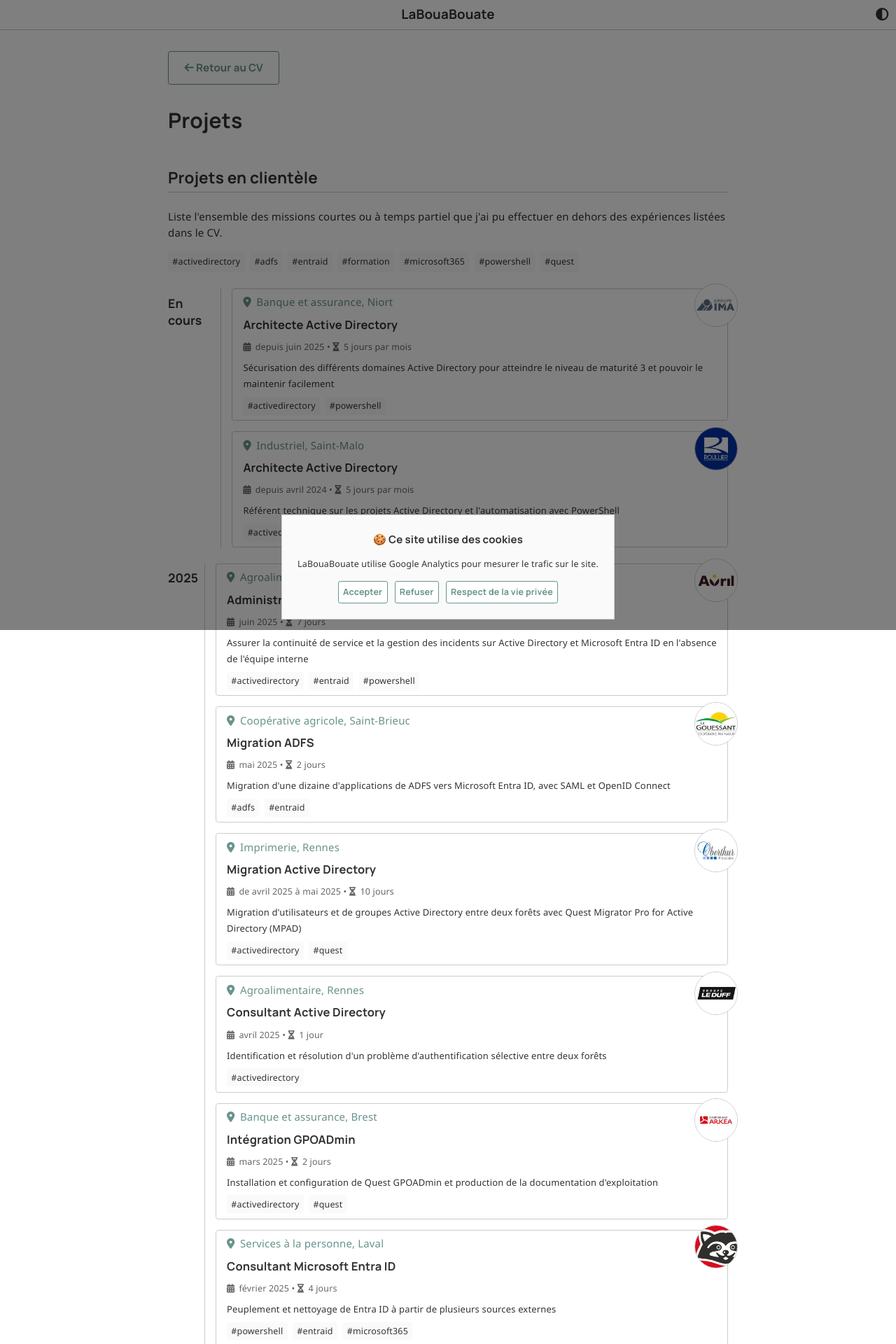
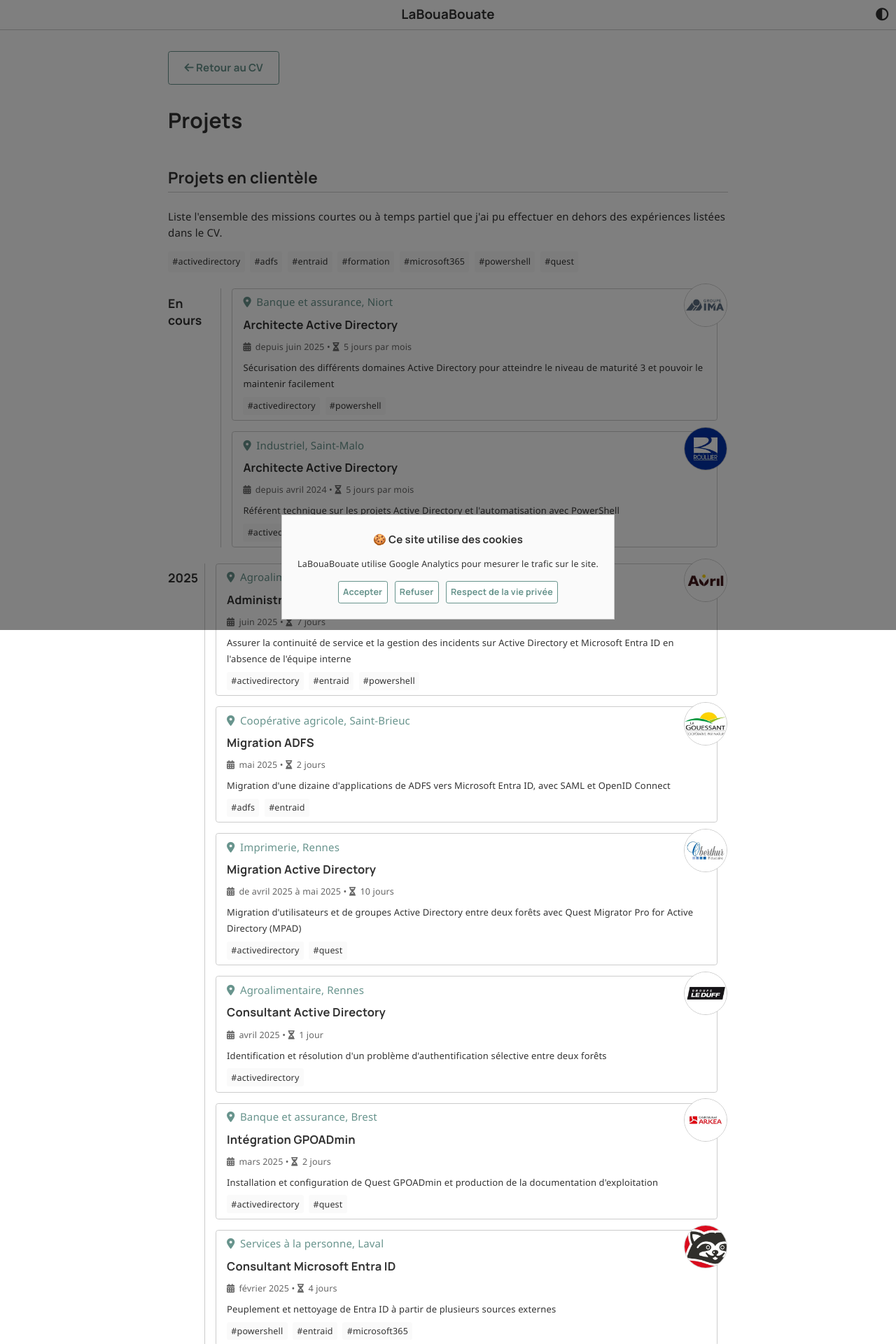
Before and after one commit to leobouard/leobouard.github.io, a Jekyll site: the page built from _pages/projects.html, in a window 1280 px wide. Shown: the top 1920 px of the page at 70% size. Built offline with Jekyll 4.4.1, drawn with Linux system fonts in a browser that asks for light colours; nearby versions of some CDN libraries; some web fonts are replaced.

Commit message:
Update cv.scss

```diff
--- a/assets/css/cv.scss
+++ b/assets/css/cv.scss
@@ -290,6 +290,7 @@ div.project {
     border-radius: var(--borderradius);
     border: 1px solid var(--mediumaccent);
     position: relative;
+    margin-right: 1em;
 }
 
 div.project img {
@@ -314,6 +315,7 @@ div.project span {
 div.project h4 {
     margin: 0.5em 0;
     font-size: 1.1em;
+    margin-right: 2em;
 }
 
 div.project small {
```
